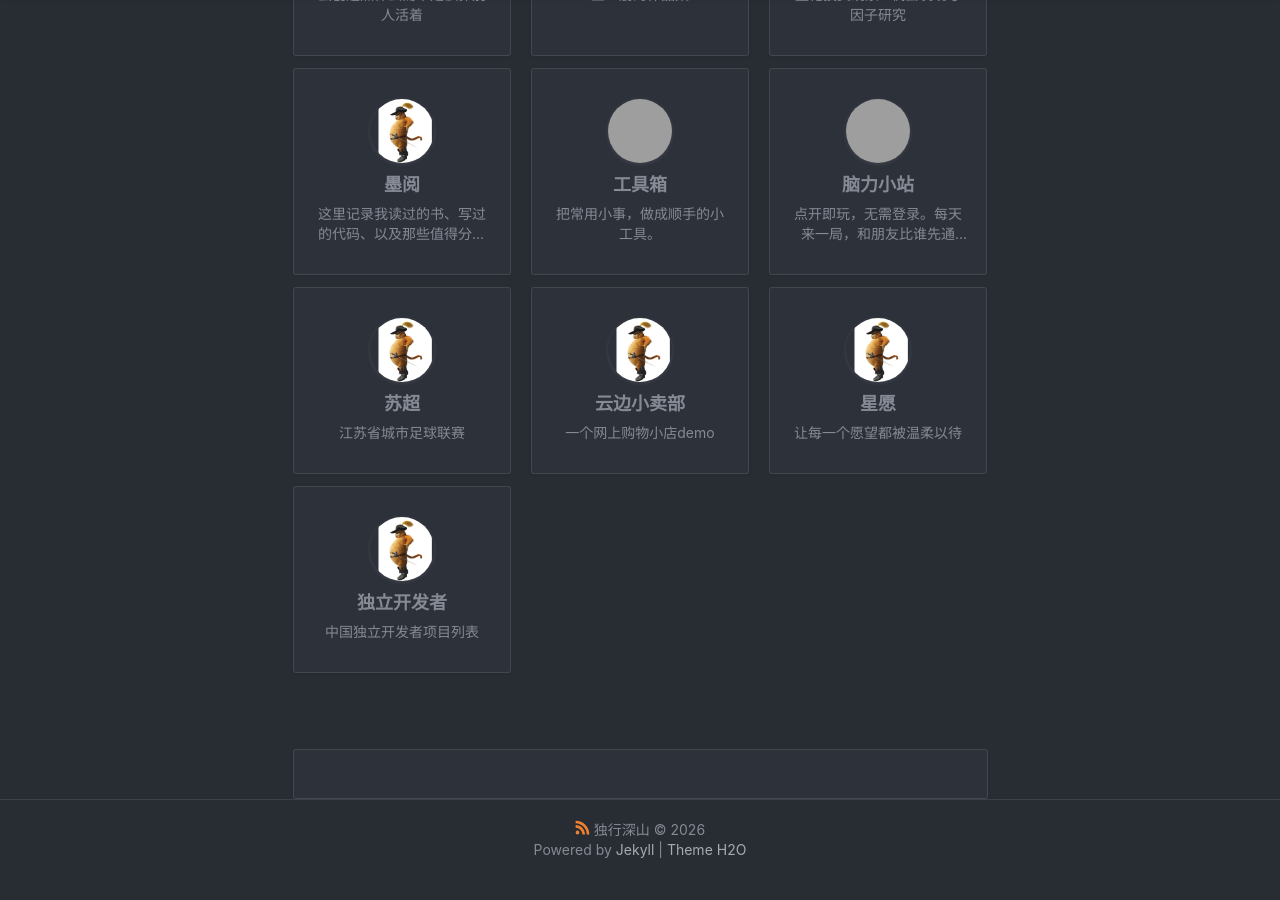
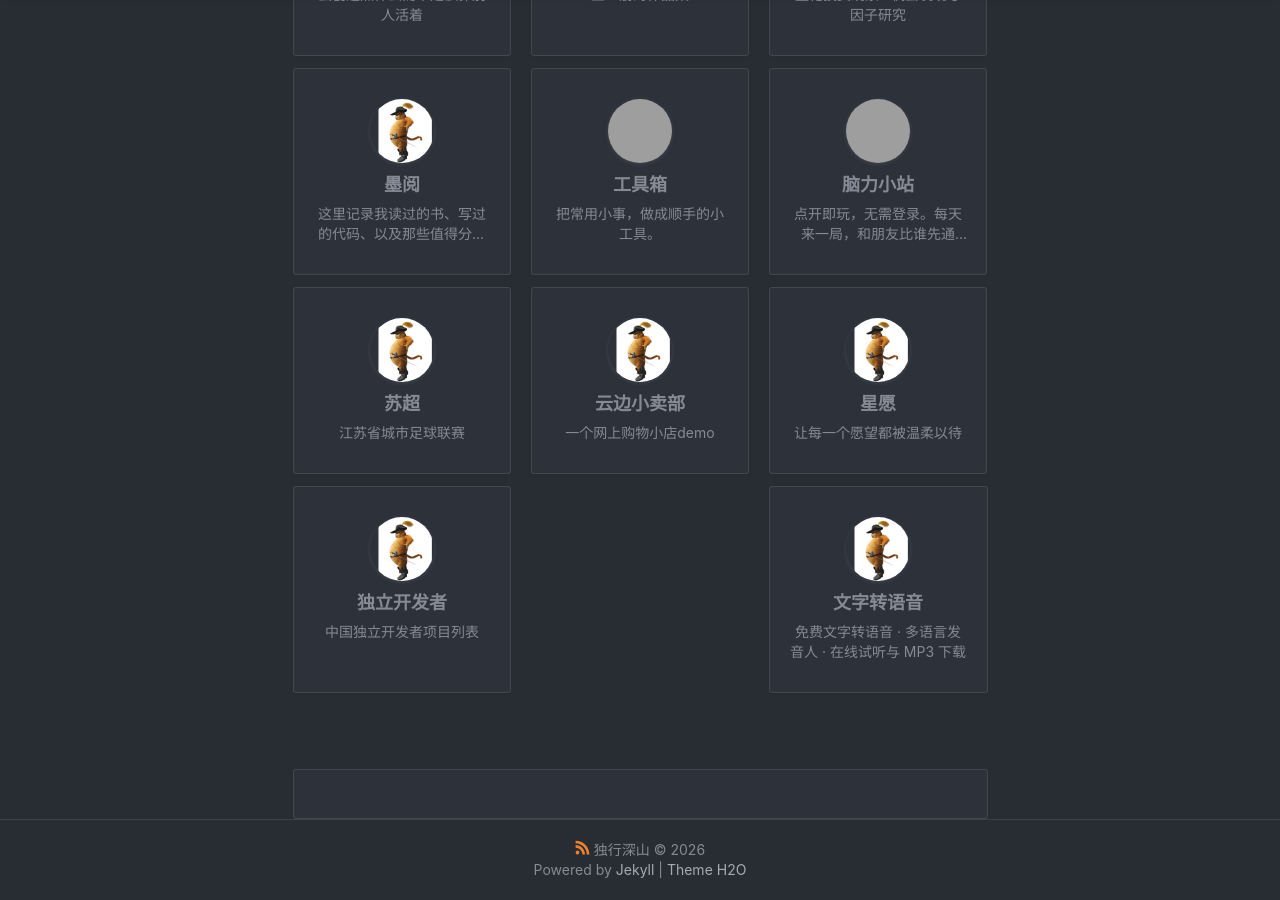
Before and after one commit to stardust1900/stardust1900.github.io, a Jekyll site: the page built from friends.html, in a window 1280 px wide and 900 px high, scrolled down 572 px. Built offline with Jekyll 4.4.1, drawn with Linux system fonts in a browser that asks for light colours; nearby versions of some CDN libraries; comment, search, counter and statistics services are not loaded; a style sheet for code colours, icons or effects is not loaded; grey boxes are pictures that could not be loaded.

Commit message:
feat: 添加 jekyll-seo-tag 插件及友链
- 在 _config.yml 中启用 jekyll-seo-tag 插件
- 在 _data/friends.yml 中新增文字转语音友链条目

```diff
--- a/_config.yml
+++ b/_config.yml
@@ -71,7 +71,7 @@ kramdown:
 RSS: true
 
 # Plugins
-plugins: [jekyll-paginate,jekyll-sitemap]
+plugins: [jekyll-paginate,jekyll-sitemap,jekyll-seo-tag]
 # 显示未来日期
 future: true
 
--- a/_data/friends.yml
+++ b/_data/friends.yml
@@ -38,3 +38,7 @@
   url: https://indiecn.wangxuan.me/
   logo: https://indiecn.wangxuan.me/favicon.svg
   desc: 中国独立开发者项目列表
+- name: 文字转语音
+  url: https://tts.wangxuan.me/
+  logo: https://tts.wangxuan.me/favicon.svg
+  desc: 免费文字转语音 · 多语言发音人 · 在线试听与 MP3 下载
```
